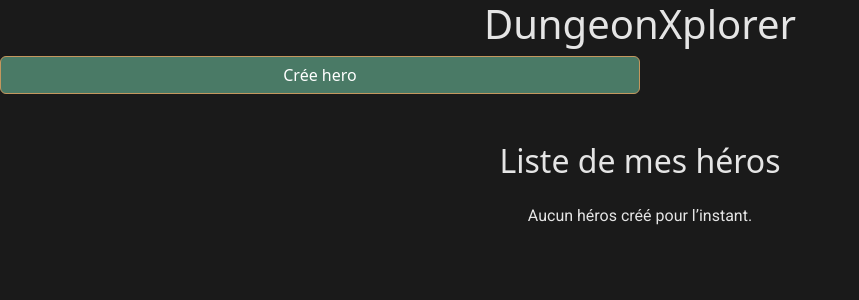
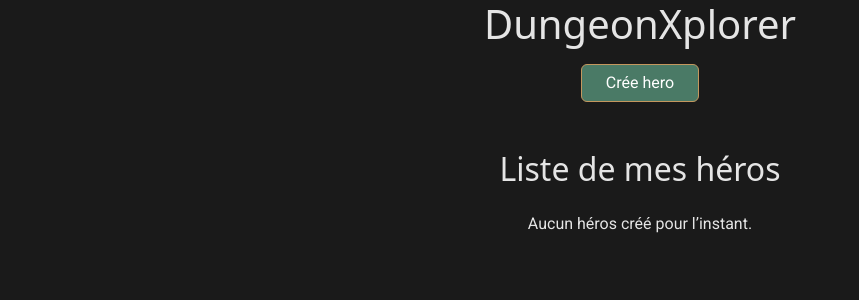
Before and after one commit to tomdie290/DungeonXplorer, a PHP site: page /account in a window 1280 px wide. Shown: the top 300 px of the page, without its empty margins (0-859 px from the left). Run offline with PHP 8.4, Linux system fonts and the light colour scheme; the visitor is signed in with stand-in values (Sample User, id 1); data comes from the database, SQL or seed files in the repository; data that the repository does not hold is empty; some web fonts are replaced.

Commit message:
centrage du bouton créer héros sur la page account

```diff
--- a/view/account.php
+++ b/view/account.php
@@ -39,7 +39,9 @@
     </head>
     <body>
         <h1 class="pirata-one-regular texte-principal">DungeonXplorer</h1>
-        <a href="hero" class="btn btn-primary w-50">Crée hero</a>
+            <div class="text-center mt-3">
+                <a href="hero" class="btn btn-primary d-inline-block px-4">Crée hero</a>
+            </div>
         <h2 class="login-title mt-5 mb-4">Liste de mes héros</h2>
 
 <div class="container">
```
